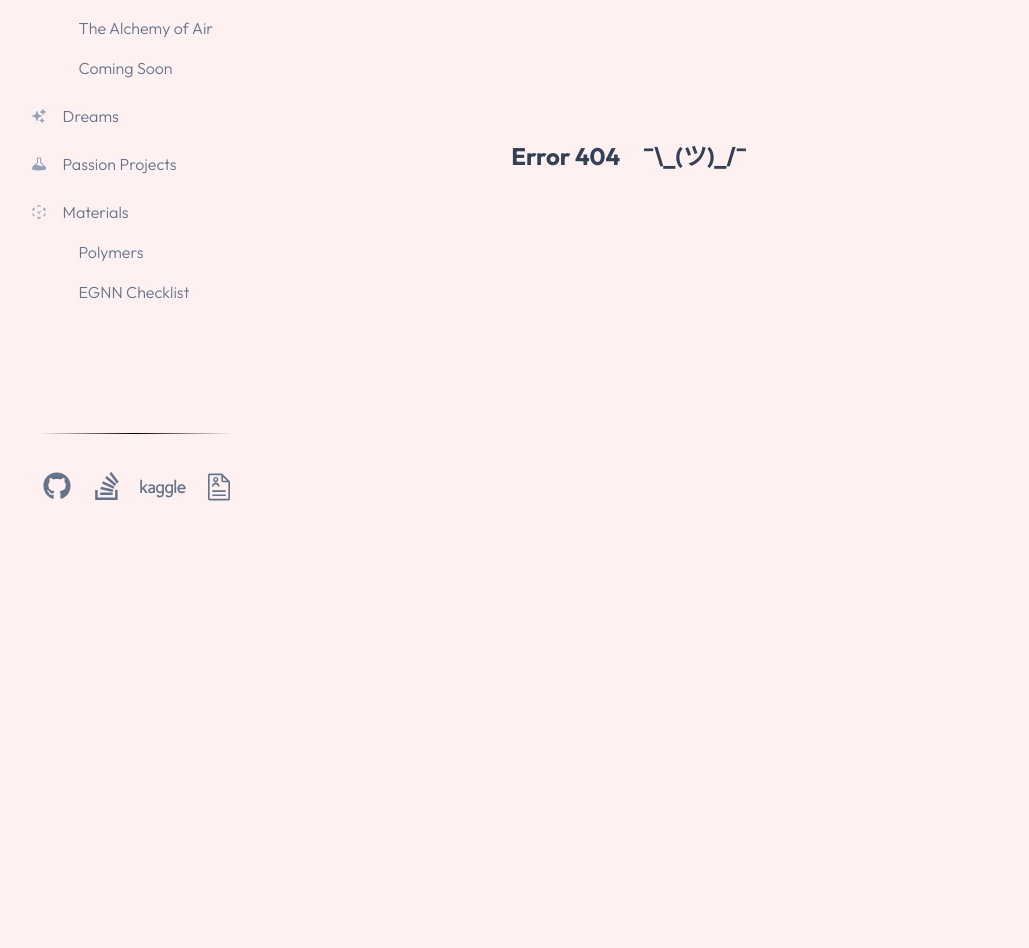
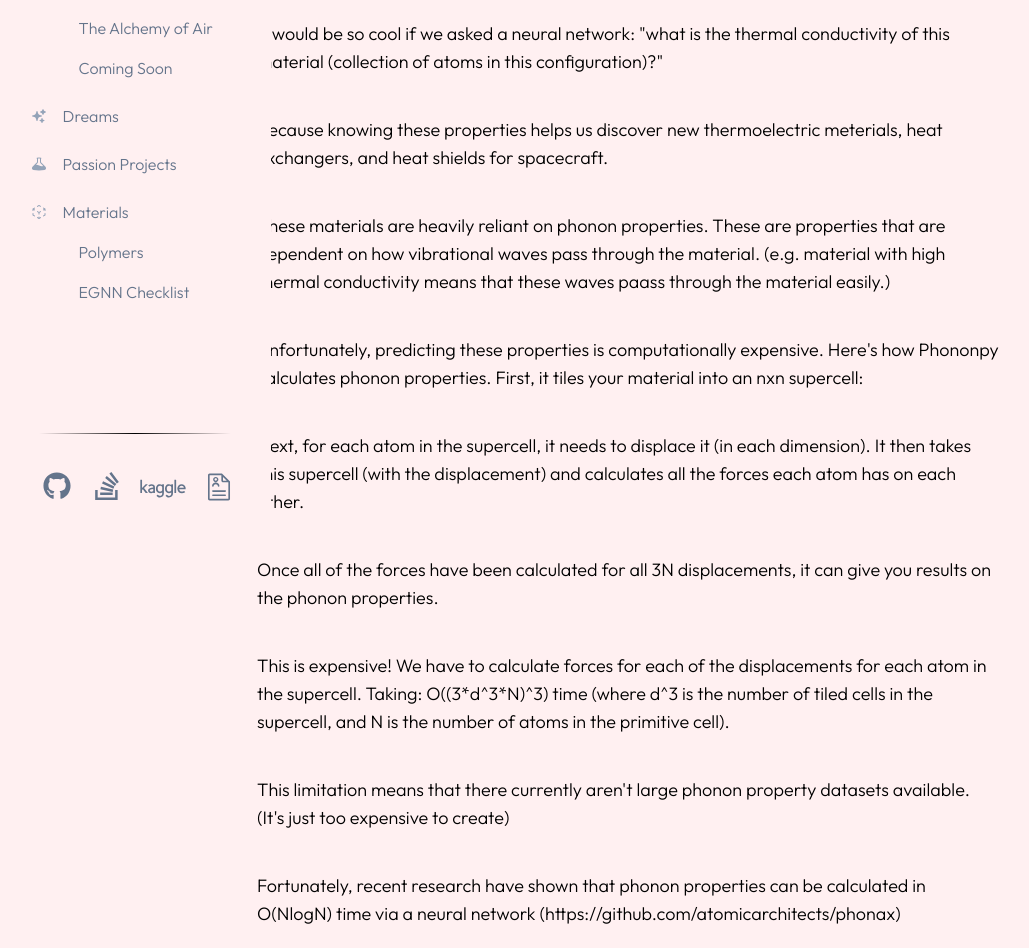
Before and after one commit to chongcurtis/chongcurtis.github.io, a Next.js app: page /materials/fast_and_accurate_phonon_predictions in a window 1280 px wide. Before the commit this address had no page. Shown: the part 244-1192 px from the top of the page, without its empty margins (11-1040 px from the left). Before the commit the page ends 800 px from the top, so only its background shows below. Built offline with nearby package versions, Linux system fonts and the light colour scheme.

Commit message:
wip explaining benefits fo phonotorch

```diff
--- /dev/null
+++ b/src/pages/materials/fast_and_accurate_phonon_predictions.tsx
@@ -0,0 +1,97 @@
+import { initAnimations, NORMAL_ANIMATION_TRIGGER_DECIMAL } from "@/common/animations";
+import React from "react";
+import { MantineProvider } from "@mantine/core";
+
+export default function Polymers() {
+    const prevAnimation = React.useRef(null);
+    React.useEffect(() => {
+        return initAnimations(NORMAL_ANIMATION_TRIGGER_DECIMAL, prevAnimation);
+    }, []);
+
+    return (
+        <MantineProvider>
+            <div className="px-3 text-lg">
+                <p className="fade-in-on-scroll mt-20 text-center text-2xl">
+                    A Path to Fast and Accurate Phonon Predictions
+                </p>
+                <p className="fade-in-on-scroll mt-20 text-center text-2xl">Feb 7 2025</p>
+                <p className="fade-in-on-scroll mt-10">
+                    It would be so cool if we asked a neural network: "what is the thermal
+                    conductivity of this material (collection of atoms in this configuration)?"
+                </p>
+                <p className="fade-in-on-scroll mt-10">
+                    Because knowing these properties helps us discover new thermoelectric meterials,
+                    heat exchangers, and heat shields for spacecraft.
+                </p>
+                <p className="fade-in-on-scroll mt-10">
+                    These materials are heavily reliant on phonon properties. These are properties
+                    that are dependent on how vibrational waves pass through the material. (e.g.
+                    material with high thermal conductivity means that these waves paass through the
+                    material easily.)
+                </p>
+                <p className="fade-in-on-scroll mt-10">
+                    Unfortunately, predicting these properties is computationally expensive. Here's
+                    how Phononpy calculates phonon properties. First, it tiles your material into an
+                    nxn supercell:
+                </p>
+                {/* put supercell image here */}
+
+                <p className="fade-in-on-scroll mt-10">
+                    Next, for each atom in the supercell, it needs to displace it (in each
+                    dimension). It then takes this supercell (with the displacement) and calculates
+                    all the forces each atom has on each other.
+                </p>
+                <p className="fade-in-on-scroll mt-10">
+                    Once all of the forces have been calculated for all 3N displacements, it can
+                    give you results on the phonon properties.
+                </p>
+                <p className="fade-in-on-scroll mt-10">
+                    This is expensive! We have to calculate forces for each of the displacements for
+                    each atom in the supercell. Taking: O((3*d^3*N)^3) time (where d^3 is the number
+                    of tiled cells in the supercell, and N is the number of atoms in the primitive
+                    cell).
+                </p>
+                <p className="fade-in-on-scroll mt-10">
+                    This limitation means that there currently aren't large phonon property datasets
+                    available. (It's just too expensive to create)
+                </p>
+                <p className="fade-in-on-scroll mt-10">
+                    Fortunately, recent research have shown that phonon properties can be calculated
+                    in O(NlogN) time via a neural network
+                    (https://github.com/atomicarchitects/phonax)
+                </p>
+                <p className="fade-in-on-scroll mt-10">
+                    And it works! Here's my implementation of the code using Sevennet to generate
+                    the plots.
+                </p>
+                <p className="fade-in-on-scroll mt-10">
+                    As you can see, we get more accurate results when running the calculation on
+                    larger supercells. The reason why a larger supercell works is because it mimics
+                    the "infinite grid" of atoms in a real material - resulting in more accurate
+                    force/energy predictions.
+                </p>
+                <p className="fade-in-on-scroll mt-10">
+                    With these neural networks, we can now create the training datasets to predict
+                    these phonon properties.
+                </p>
+                <p className="fade-in-on-scroll mt-10">
+                    The hope is that we can get 2 kinds of speedups
+                </p>
+                <ol className="fade-in-on-scroll list-inside list-decimal space-y-2 pl-2">
+                    <li className="fade-in-on-scroll">
+                        The downstream model predicts the hessian directly. So we do not need to
+                        take the expensive derivatives (similar to how backward passes are
+                        expensive)
+                    </li>
+                    <li className="fade-in-on-scroll">
+                        2) The downstream model doesn't need supercells as large as the ones used by
+                        the first model. (since it has a large training dataset generated by the
+                        first model)
+                    </li>
+                </ol>
+                <p className="fade-in-on-scroll mt-10">- Curtis</p>
+                <div className="h-96"></div>
+            </div>
+        </MantineProvider>
+    );
+}
```
